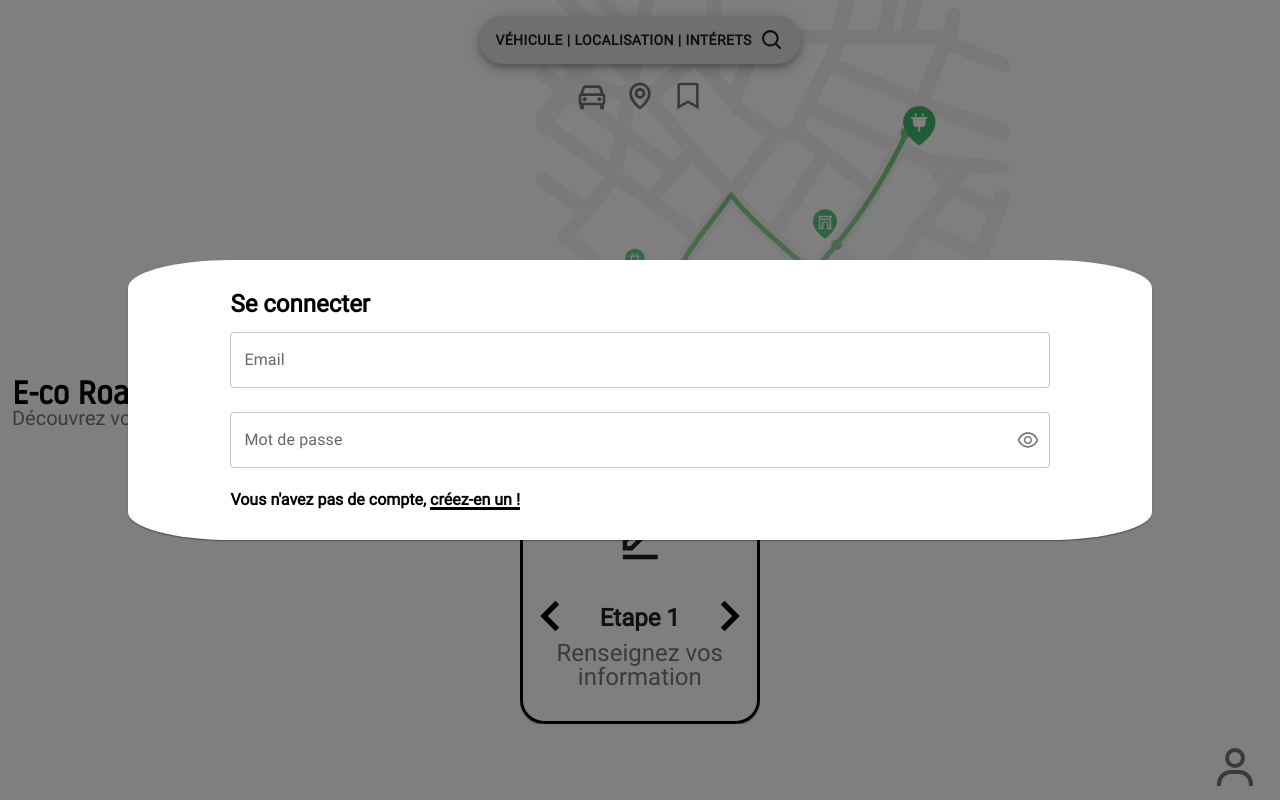
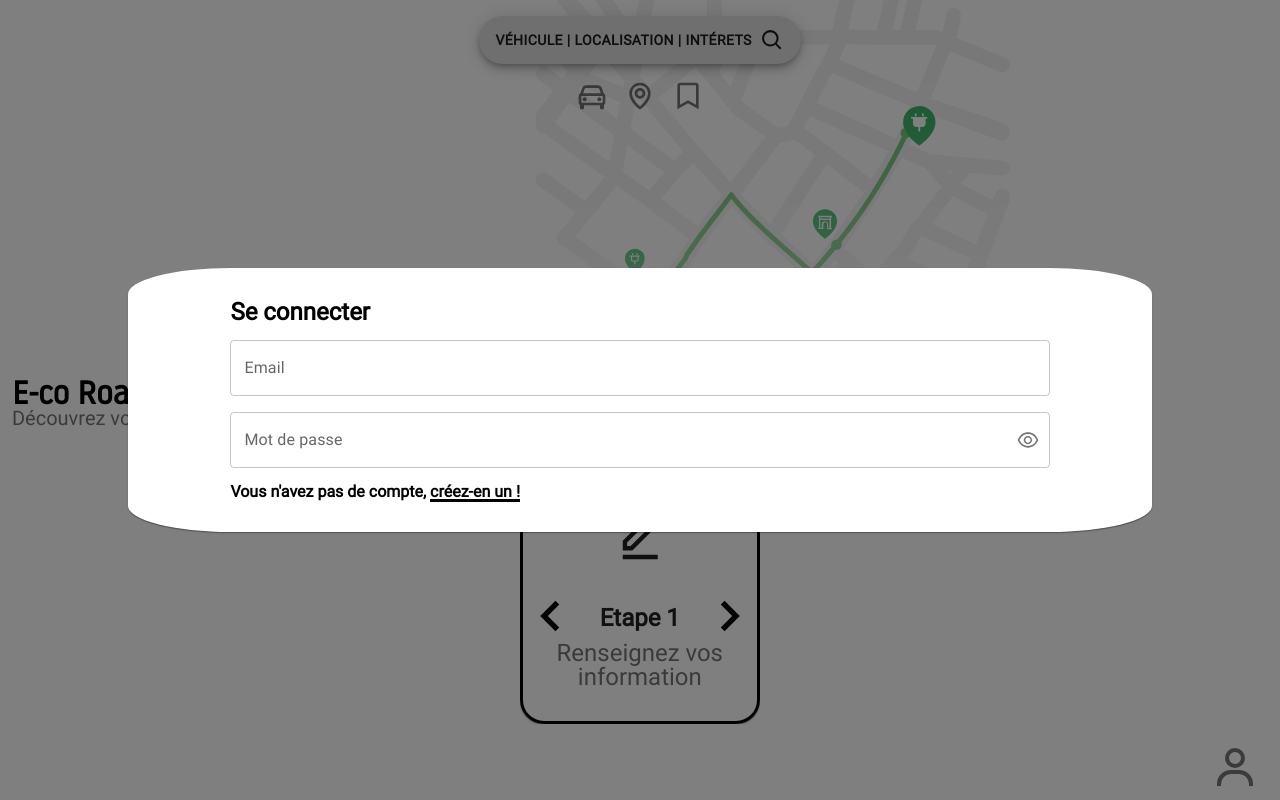
Before and after one commit to YoannBretonnet/ecotest, a React app: page / in a window 1280 px wide. Both pictures are taken after a click on the button 1235 px from the left and 768 px from the top of the page. Built offline with nearby package versions, Linux system fonts and the light colour scheme.

Commit message:
fix: correction structure of the ConnectionModal with the add of a form tag

```diff
--- a/src/components/ModalAuthentification/InputPassword/index.js
+++ b/src/components/ModalAuthentification/InputPassword/index.js
@@ -25,7 +25,7 @@ function InputPassword({ modalElement }) {
   const inputElement = 'passwordValue';
 
   return (
-    <FormControl sx={{ m: 1, width: '80%' }} variant="outlined">
+    <FormControl sx={{ width: '100%' }} variant="outlined">
       <InputLabel htmlFor="outlined-adornment-password">Mot de passe</InputLabel>
       <OutlinedInput
         id="outlined-adornment-password"
--- a/src/components/ModalAuthentification/ModalAccountCreation/index.js
+++ b/src/components/ModalAuthentification/ModalAccountCreation/index.js
@@ -40,7 +40,7 @@ function ModalAccountCreation() {
         variant="outlined"
         sx={{ width: '80%' }}
           value={userNameValue}
-          onChange={(event) => dispatch(changeInputValue(event.target.value, inputUserNameElement, modalElement))}
+          onChange={(event) => dispatch(changeInputValue(event.target.value, inputUserNameElement , modalElement))}
         />
         <TextField
           type="email"
--- a/src/components/ModalAuthentification/ModalConnection/index.js
+++ b/src/components/ModalAuthentification/ModalConnection/index.js
@@ -1,3 +1,4 @@
+/* eslint-disable max-len */
 /* eslint-disable react/jsx-closing-tag-location */
 // == Style
 import './styles.scss';
@@ -27,18 +28,20 @@ function ModalConnection() {
       modalElement={modalElement}
     >
       <h1 className="modal-title">Se connecter</h1>
+      <form className="modal-form-connection">
         <TextField
           type="email"
           id="email-input"
           label="Email"
           variant="outlined"
-        sx={{ width: '80%' }}
+          sx={{ width: '100%' }}
           value={emailValue}
           onChange={(event) => dispatch(changeInputValue(event.target.value, inputElement, modalElement))}
         />
         <InputPassword
           modalElement={modalElement}
         />
+      </form>
       <p className="modal-proposition">Vous n'avez pas de compte, <span
         className="modal-proposition-link"
         onClick={(() => dispatch(openCloseAccountCreationModal()))}
--- a/src/components/ModalAuthentification/ModalConnection/styles.scss
+++ b/src/components/ModalAuthentification/ModalConnection/styles.scss
@@ -20,3 +20,10 @@
   text-underline-offset: 0.2vh;
   text-decoration-thickness: 0.4vh;
 }
+
+.modal-form-connection {
+  width: 80%;
+  display: flex;
+  flex-direction: column;
+  gap: 2vh;
+}
```
Lines whose indentation alone changed are shown as unchanged.
